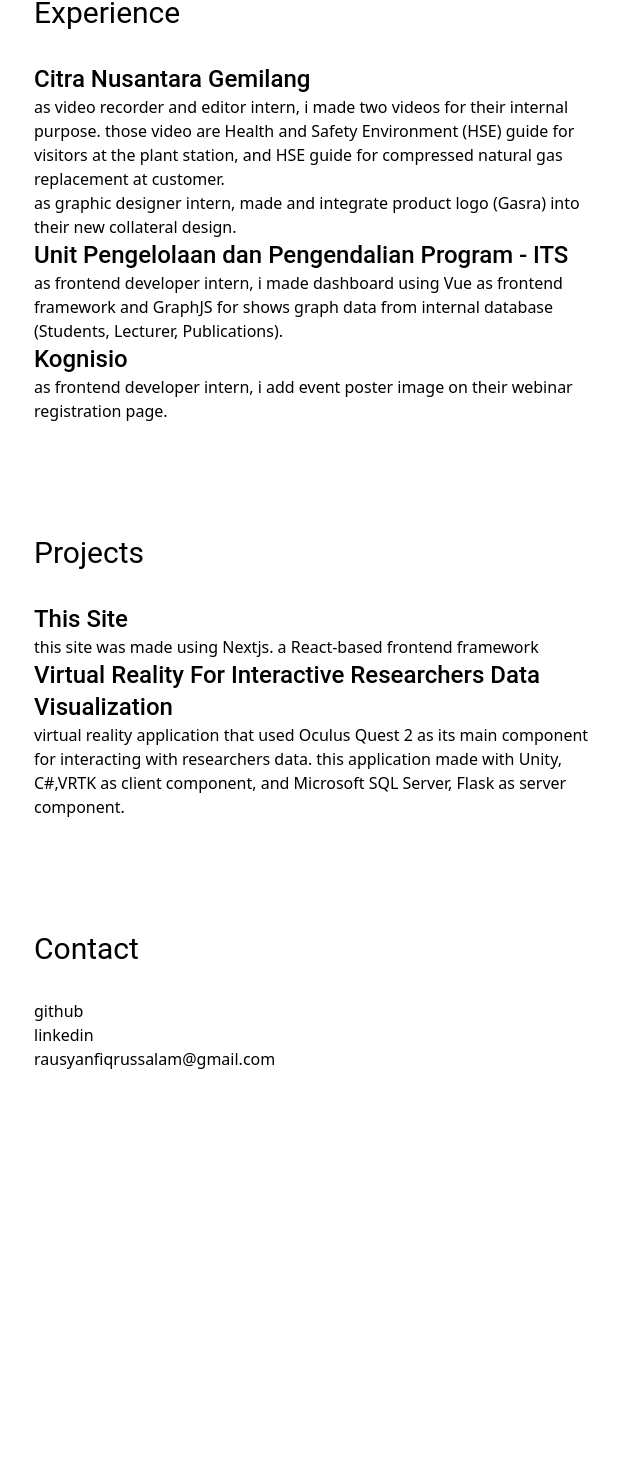
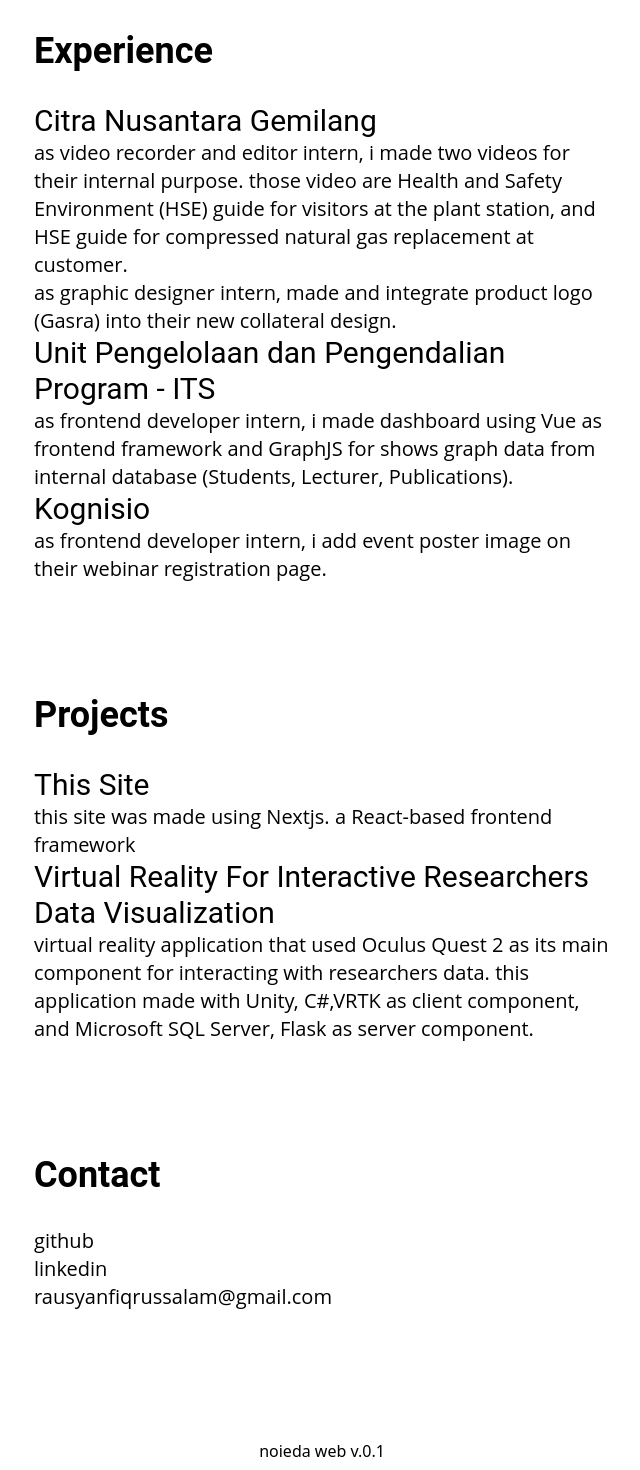
Before and after one commit to noieda/noieda, a Next.js app: page / in a window 1280 px wide. Shown: the part 213-1683 px from the top of the page, without its empty margins (318-958 px from the left). Before the commit the page ends 1396 px from the top, so only its background shows below. Built offline with nearby package versions, Linux system fonts and the light colour scheme.

Commit message:
add component and footer

```diff
--- /dev/null
+++ b/components/about/index.js
@@ -0,0 +1,7 @@
+export default function About() {
+    return (
+        <div className='w-auto about'>
+          <p><b>Rausyan Fiqrussalam</b> here! I am Informatics Engineer fresh graduate who love challenge! i like to work as frontend engineer.</p>
+        </div>
+    )
+}
--- /dev/null
+++ b/components/contact/index.js
@@ -0,0 +1,12 @@
+export default function Contact() {
+    return (
+        <div className='w-auto contact pt-20'>
+          <h1>Contact</h1>
+          <div className="my-8">
+            <a href='https://github.com/noieda'>github</a><br />
+            <a href='https://www.linkedin.com/in/rausyan-fiqrussalam/'>linkedin</a> <br />
+            <a href='mailto:rausyanfiqrussalam@gmail.com'>rausyanfiqrussalam@gmail.com</a>
+          </div>
+        </div>
+    )
+}
--- /dev/null
+++ b/components/experience/index.js
@@ -0,0 +1,16 @@
+export default function Experience() {
+    return (
+        <div className='w-auto experience pt-20'>
+          <h1>Experience</h1>
+          <div className="my-8">
+            <h2>Citra Nusantara Gemilang</h2>
+            <p>as video recorder and editor intern,  i made two videos for their internal purpose. those video are Health and Safety Environment (HSE) guide for visitors at the plant station, and HSE guide for compressed natural gas replacement at customer. </p>
+            <p>as graphic designer intern,  made and integrate product logo (Gasra) into their new collateral design. </p>
+            <h2>Unit Pengelolaan dan Pengendalian Program - ITS</h2>
+            <p>as frontend developer intern, i made dashboard using Vue as frontend framework and GraphJS for shows graph data from internal database (Students, Lecturer, Publications).</p>
+            <h2>Kognisio</h2>
+            <p>as frontend developer intern, i add event poster image on their webinar registration page.</p>
+          </div>
+        </div>
+    )
+}
--- /dev/null
+++ b/components/footer/index.js
@@ -0,0 +1,9 @@
+export default function Footer() {
+    return (
+        <div className='w-auto contact py-4 flex justify-center'>
+            <div className="w-fit">
+                <h4>noieda web v.0.1</h4>
+            </div>
+        </div>
+    )
+}
--- /dev/null
+++ b/components/project/index.js
@@ -0,0 +1,13 @@
+export default function Project() {
+    return (
+        <div className='w-auto projects pt-20'>
+          <h1 className="font-roboto">Projects</h1>
+          <div className="my-8">
+            <h2>This Site</h2>
+            <p>this site was made using Nextjs. a React-based frontend framework</p>
+            <h2>Virtual Reality For Interactive Researchers Data Visualization</h2>
+            <p>virtual reality application that used Oculus Quest 2 as its main component for interacting with researchers data. this application made with Unity, C#,VRTK as client component, and Microsoft SQL Server, Flask as server component.</p>
+          </div>
+        </div>
+    )
+}
--- a/pages/index.js
+++ b/pages/index.js
@@ -1,43 +1,25 @@
 import Head from "next/head"
 import Image from "next/image"
 
+import About from "../components/about"
+import Contact from "../components/contact"
+import Experience from "../components/experience"
+import Footer from "../components/footer"
+import Project from "../components/project"
+
 export default function Home() {
   return (
-    <div className="flex justify-center py-20">
-      <div className='max-w-xl'>
-        <div className='w-auto about'>
-          <p>Rausyan Fiqrussalam here! I am Informatics Engineer fresh graduate who love challenge! i like to work as frontend engineer.</p>
+    <div>
+      <div className="flex justify-center py-20">
+        <div className='max-w-xl'>
+          <About />
+          <Experience />
+          <Project />
+          <Contact />
         </div>
-        <div className='w-auto experience pt-20'>
-          <h1>Experience</h1>
-          <div className="my-8">
-            <h2>Citra Nusantara Gemilang</h2>
-            <p>as video recorder and editor intern,  i made two videos for their internal purpose. those video are Health and Safety Environment (HSE) guide for visitors at the plant station, and HSE guide for compressed natural gas replacement at customer. </p>
-            <p>as graphic designer intern,  made and integrate product logo (Gasra) into their new collateral design. </p>
-            <h2>Unit Pengelolaan dan Pengendalian Program - ITS</h2>
-            <p>as frontend developer intern, i made dashboard using Vue as frontend framework and GraphJS for shows graph data from internal database (Students, Lecturer, Publications).</p>
-            <h2>Kognisio</h2>
-            <p>as frontend developer intern, i add event poster image on their webinar registration page.</p>
-          </div>
-        </div>
-        <div className='w-auto projects pt-20'>
-          <h1>Projects</h1>
-          <div className="my-8">
-            <h2>This Site</h2>
-            <p>this site was made using Nextjs. a React-based frontend framework</p>
-            <h2>Virtual Reality For Interactive Researchers Data Visualization</h2>
-            <p>virtual reality application that used Oculus Quest 2 as its main component for interacting with researchers data. this application made with Unity, C#,VRTK as client component, and Microsoft SQL Server, Flask as server component.</p>
-          </div>
-        </div>
-        <div className='w-auto contact pt-20'>
-          <h1>Contact</h1>
-          <div className="my-8">
-            <a href='https://github.com/noieda'>github</a><br />
-            <a href='https://www.linkedin.com/in/rausyan-fiqrussalam/'>linkedin</a>
-            <p>rausyanfiqrussalam@gmail.com</p>
-          </div>
-        </div>
+
       </div>
+      <Footer />
     </div>
   )
 }
--- a/styles/globals.css
+++ b/styles/globals.css
@@ -1,14 +1,17 @@
 @tailwind base;
+
+@layer base {
+    h1 {
+        @apply text-4xl font-roboto font-bold;
+    }
+    h2 {
+        @apply text-3xl font-roboto ;
+    }
+    p, a {
+        @apply text-xl font-opensans font-medium;
+    }
+
+}
 
 @tailwind components;
 @tailwind utilities;
-
-@layer base {
-    h1 {
-        @apply text-3xl font-roboto ;
-    }
-    h2 {
-        @apply text-2xl font-roboto font-medium;
-    }
-
-}
--- a/tailwind.config.js
+++ b/tailwind.config.js
@@ -7,6 +7,8 @@
     extend: {
       fontFamily: {
         'roboto': ['Roboto', 'sans-serif'],
+        'opensans': ["'Open Sans'", 'sans-serif'],
+        'press-start': ["'Press Start 2P'", 'cursive']
       }
     },
   },
```
